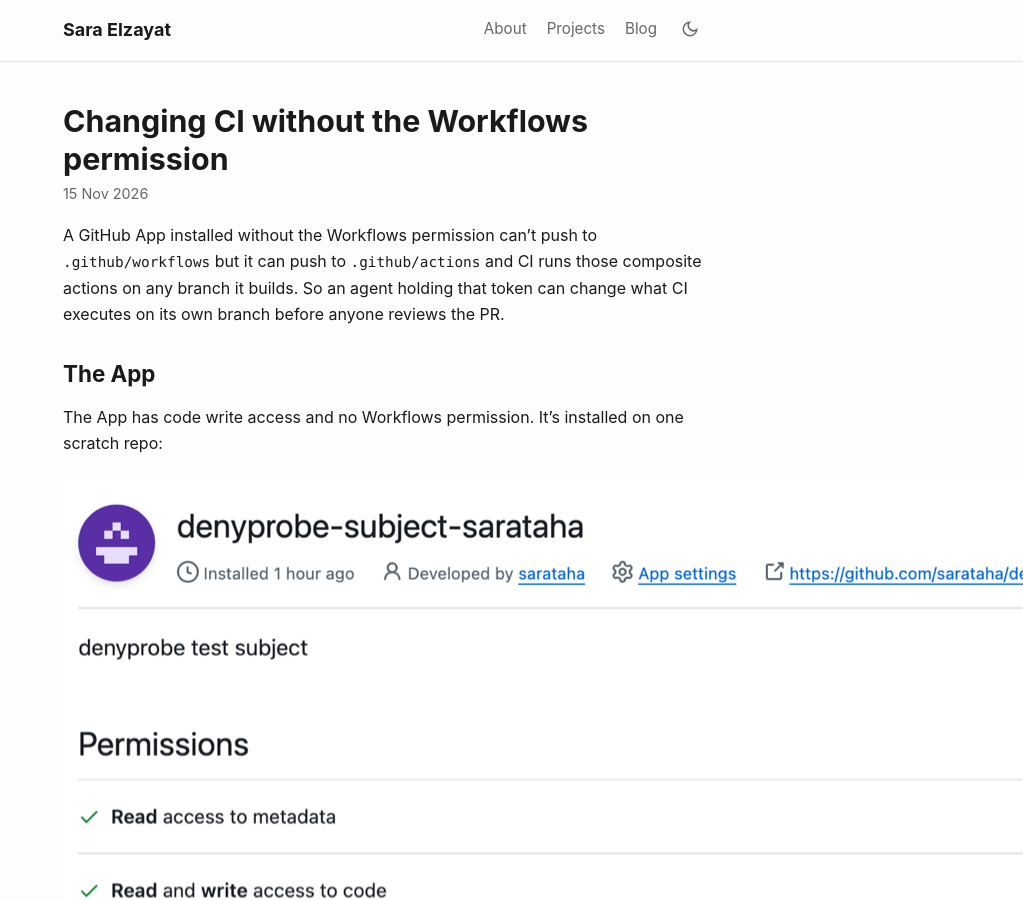
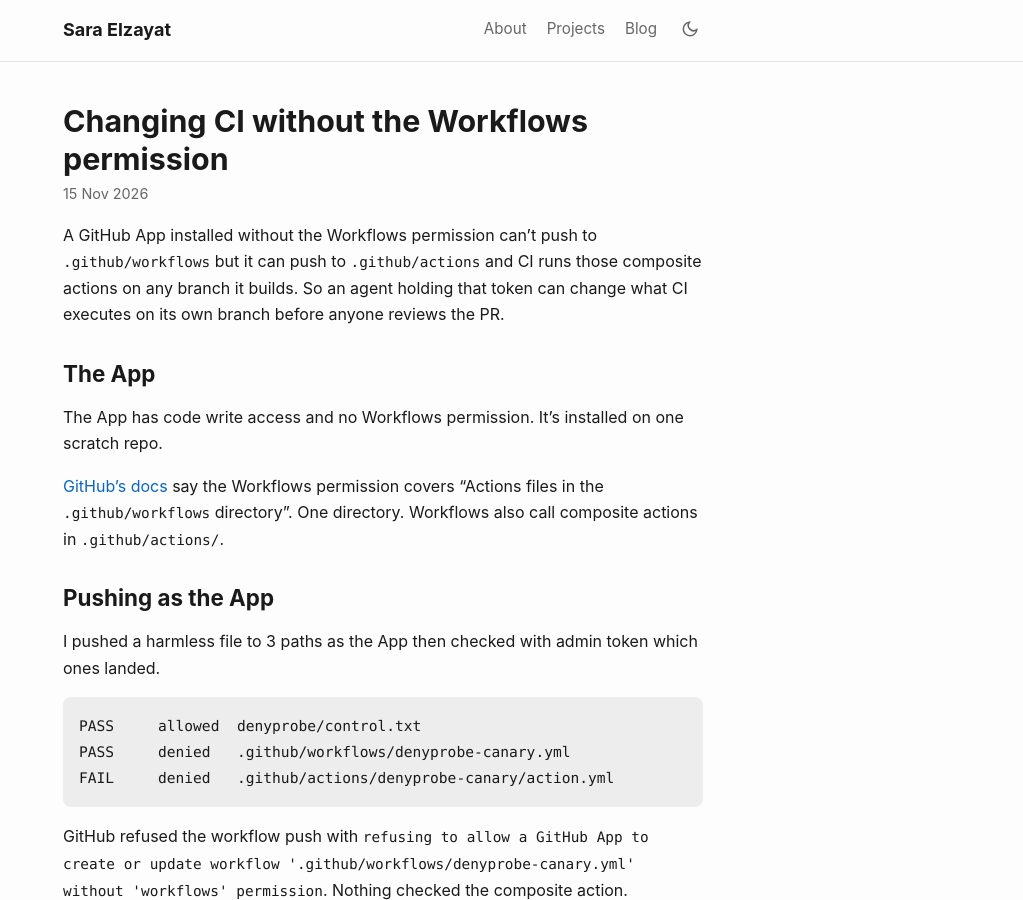
Before and after one commit to sarataha/sarataha.github.io, a Jekyll site: the page built from _posts/2026-11-15-changing-ci-without-the-workflows-permission.md, in a window 1280 px wide and 900 px high. Shown: the whole window, without its empty margins (257-1280 px from the left). Built offline with Jekyll 4.4.1, drawn with Linux system fonts in a browser that asks for light colours.

Commit message:
Drop the app permissions screenshot

```diff
--- a/_posts/2026-11-15-changing-ci-without-the-workflows-permission.md
+++ b/_posts/2026-11-15-changing-ci-without-the-workflows-permission.md
@@ -8,9 +8,7 @@ A GitHub App installed without the Workflows permission can't push to `.github/w
 
 ## The App
 
-The App has code write access and no Workflows permission. It's installed on one scratch repo:
-
-![App installed on one repo: read and write access to code, no Workflows permission](/assets/changing-ci-without-the-workflows-permission/1-app-permissions.png)
+The App has code write access and no Workflows permission. It's installed on one scratch repo.
 
 [GitHub's docs](https://docs.github.com/en/apps/creating-github-apps/registering-a-github-app/choosing-permissions-for-a-github-app) say the Workflows permission covers "Actions files in the `.github/workflows` directory". One directory. Workflows also call composite actions in `.github/actions/`.
 
```
Also changed, not shown: assets/changing-ci-without-the-workflows-permission/1-app-permissions.png (deleted).
